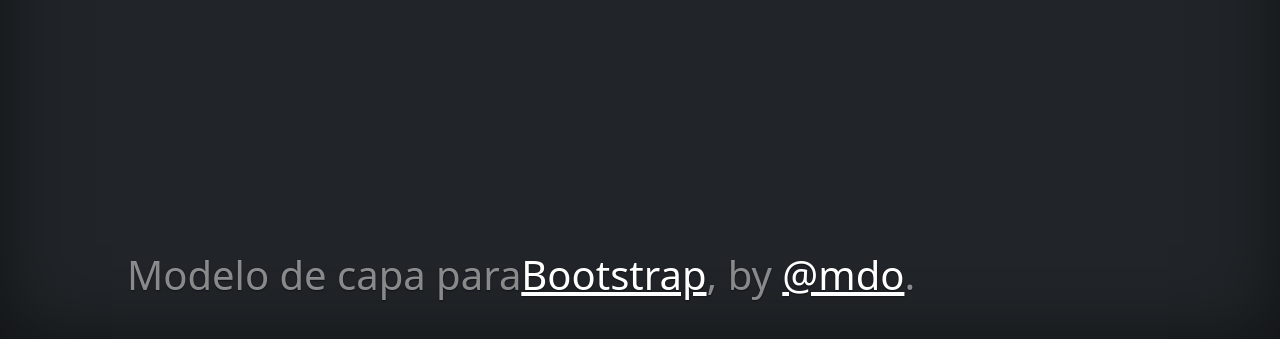
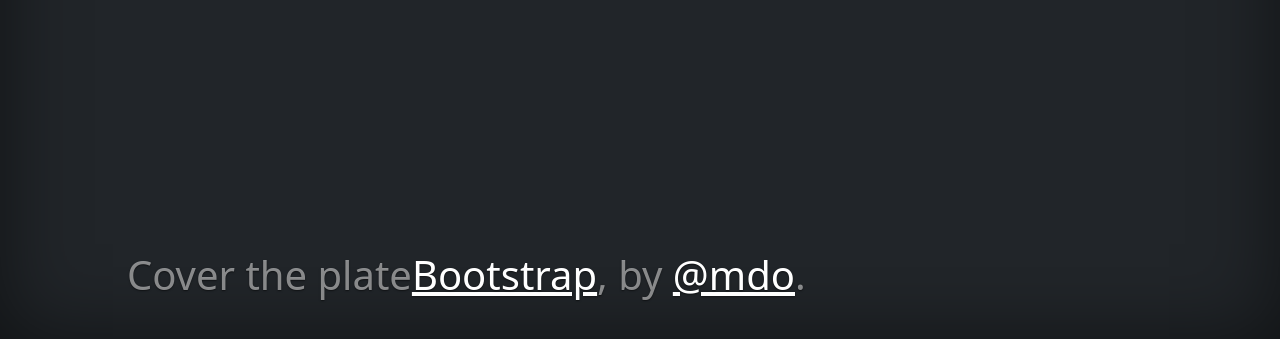
Before and after one commit to RayssaRafaelly/Portfolio-Pessoal, a plain HTML site: page index.html in a window 1280 px wide. Shown: the part 461-800 px from the top of the page. Drawn offline with nearby package versions, Linux system fonts and the light colour scheme.

Commit message:
mudança de rodapé português para inglês

```diff
--- a/index.html
+++ b/index.html
@@ -58,7 +58,7 @@
   </main>
 
   <footer class="mt-auto text-white-50">
-    <p>Modelo de capa para<a href="https://getbootstrap.com/" class="text-white">Bootstrap</a>, by <a href="https://twitter.com/mdo" class="text-white">@mdo</a>.</p>
+    <p>Cover the plate<a href="https://getbootstrap.com/" class="text-white">Bootstrap</a>, by <a href="https://twitter.com/mdo" class="text-white">@mdo</a>.</p>
   </footer>
 </div>
 
```
